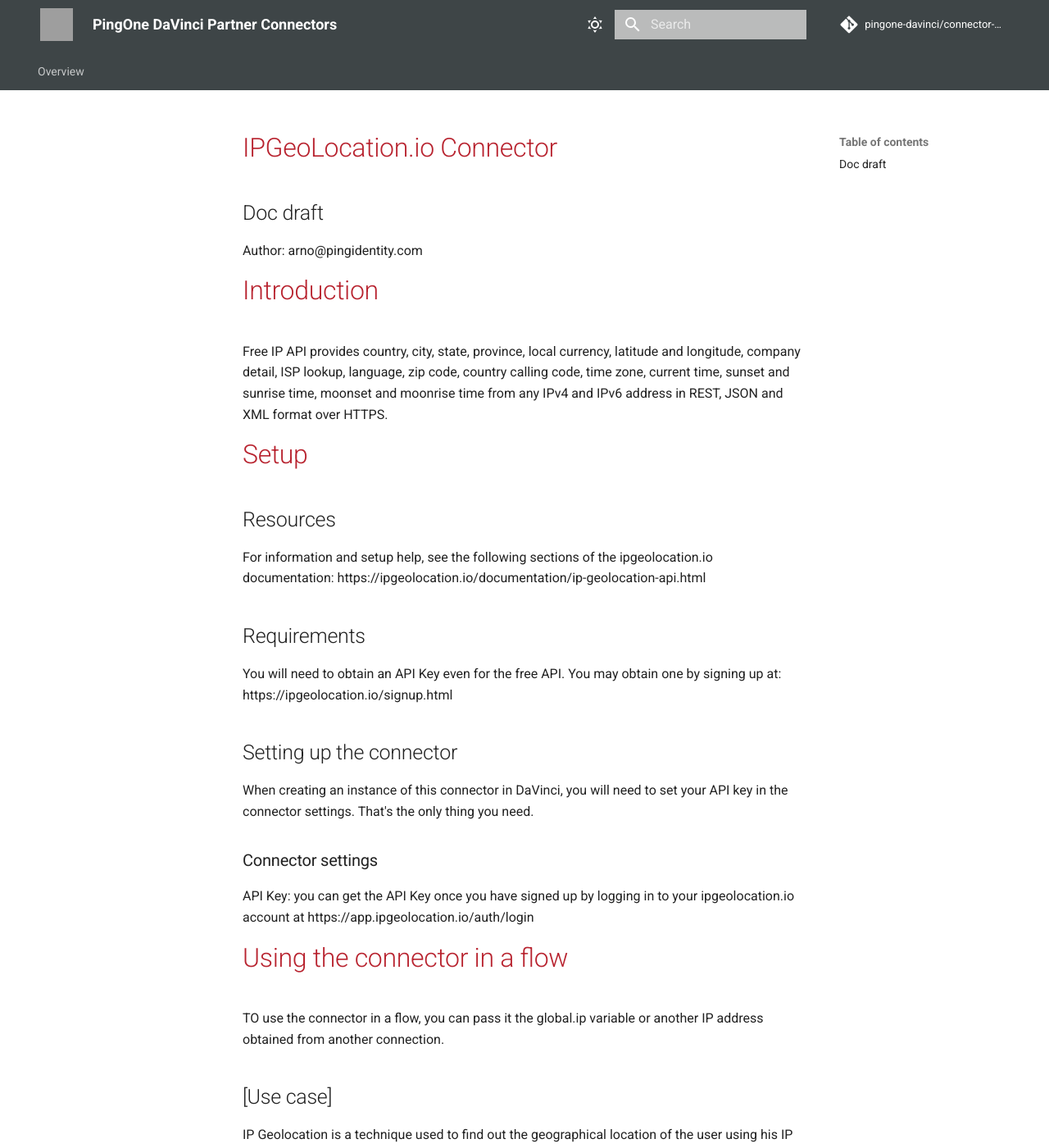
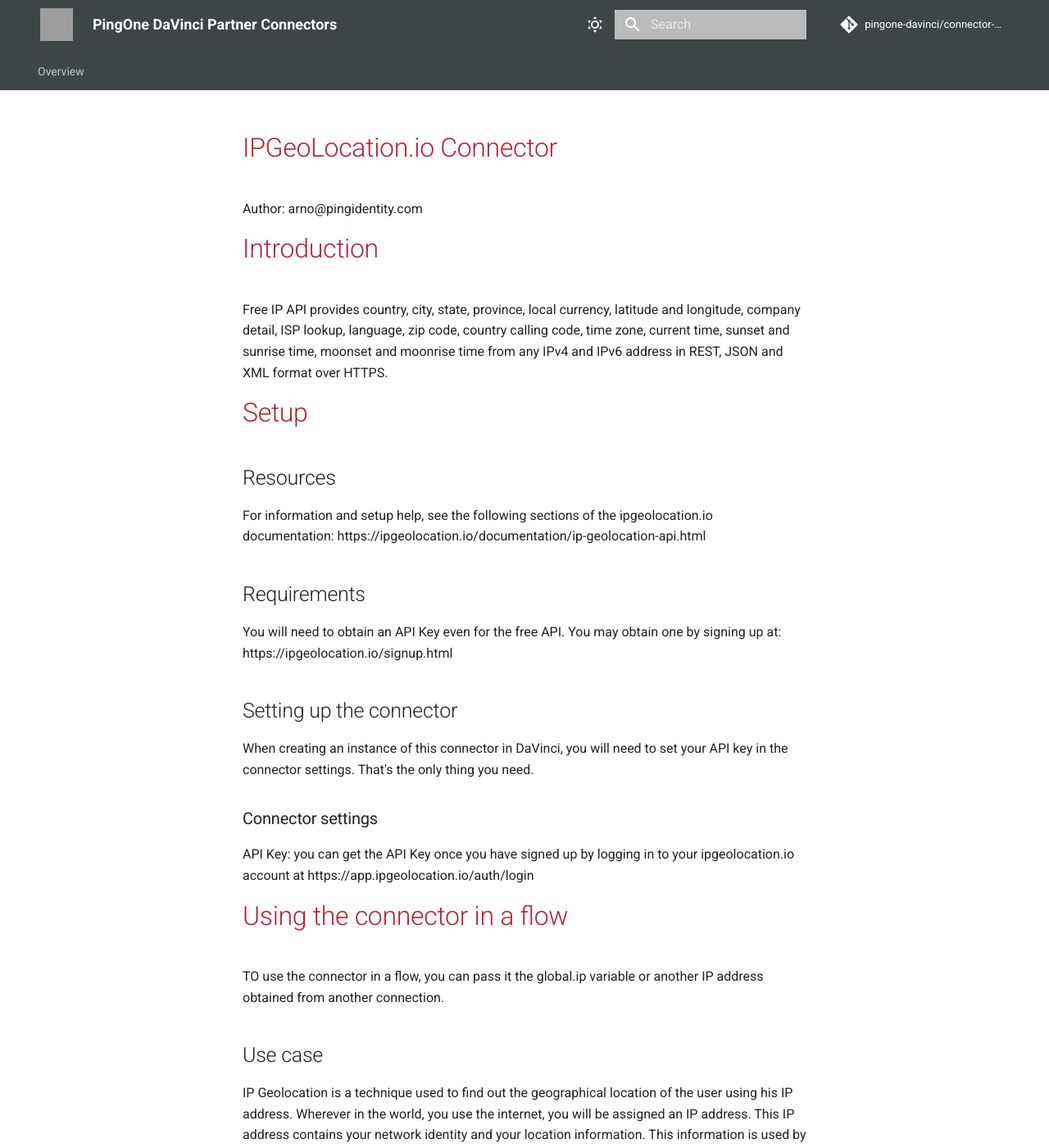
Before and after one commit to pingone-davinci/documentation, an MkDocs documentation site: the page built from docs/ipgeolocationio/README.md, in a window 1280 px wide and 1400 px high. Shown: the whole window at 82% size. Built offline with MkDocs 1.6.1 and Material for MkDocs 9.7.7, drawn with Linux system fonts in a browser that asks for light colours; comment, search, counter and statistics services are not loaded; grey boxes are pictures that could not be loaded.

Commit message:
Update README.md

```diff
--- a/docs/ipgeolocationio/README.md
+++ b/docs/ipgeolocationio/README.md
@@ -1,6 +1,5 @@
 # IPGeoLocation.io Connector
 
-## Doc draft
 Author: arno@pingidentity.com
 
 
@@ -25,7 +24,7 @@
 # Using the connector in a flow
 TO use the connector in a flow, you can pass it the global.ip variable or another IP address obtained from another connection.
 
-## [Use case]
+## Use case
 IP Geolocation is a technique used to find out the geographical location of the user using his IP address. Wherever in the world, you use the internet, you will be assigned an IP address. This IP address contains your network identity and your location information. This information is used by online businesses to recognize their visitors and offer a more local experience such as displaying prices in local currency , calculating shipping cost based on the detected conutry or copmuting time differences with the detected timezone.
 
 # Capabilities
```
